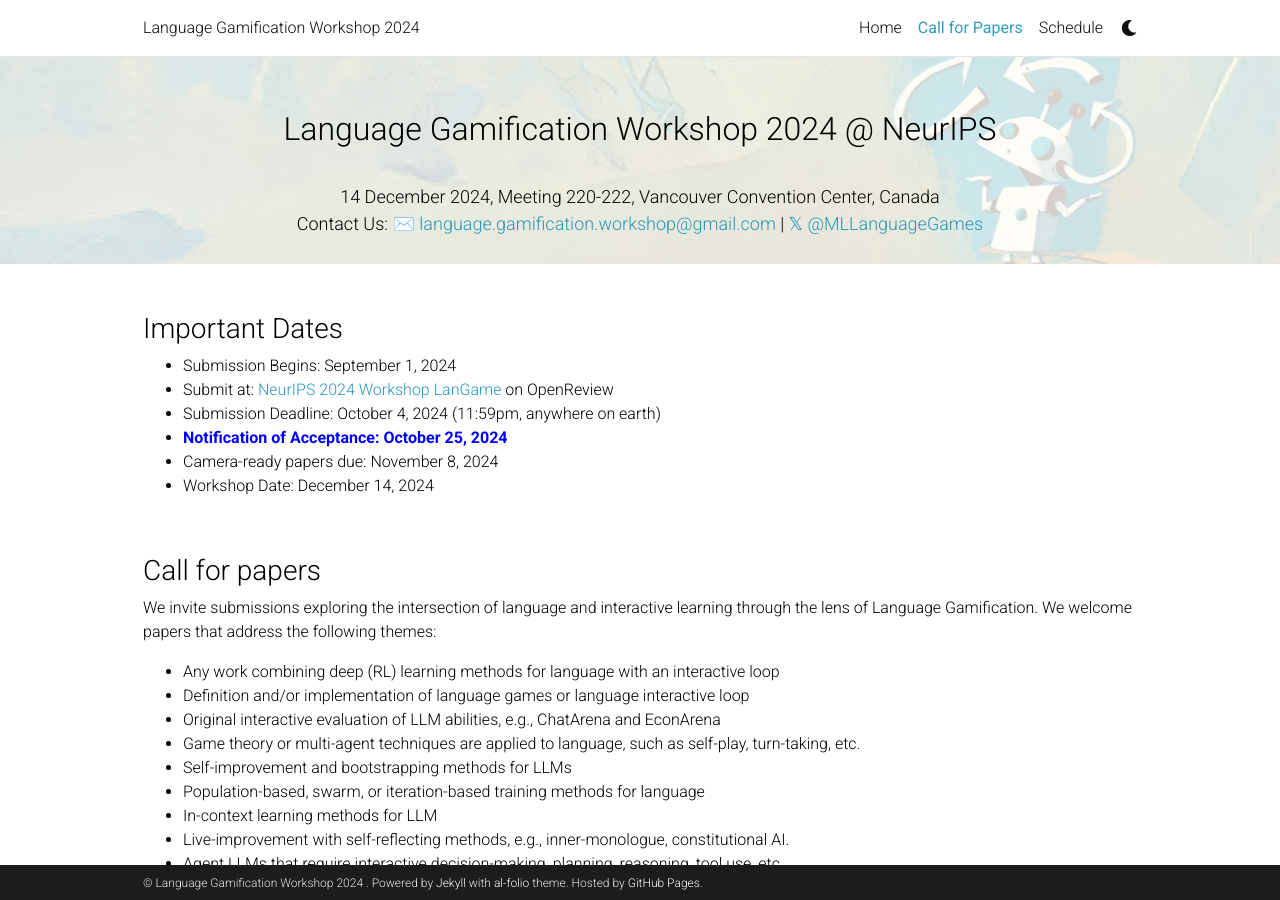
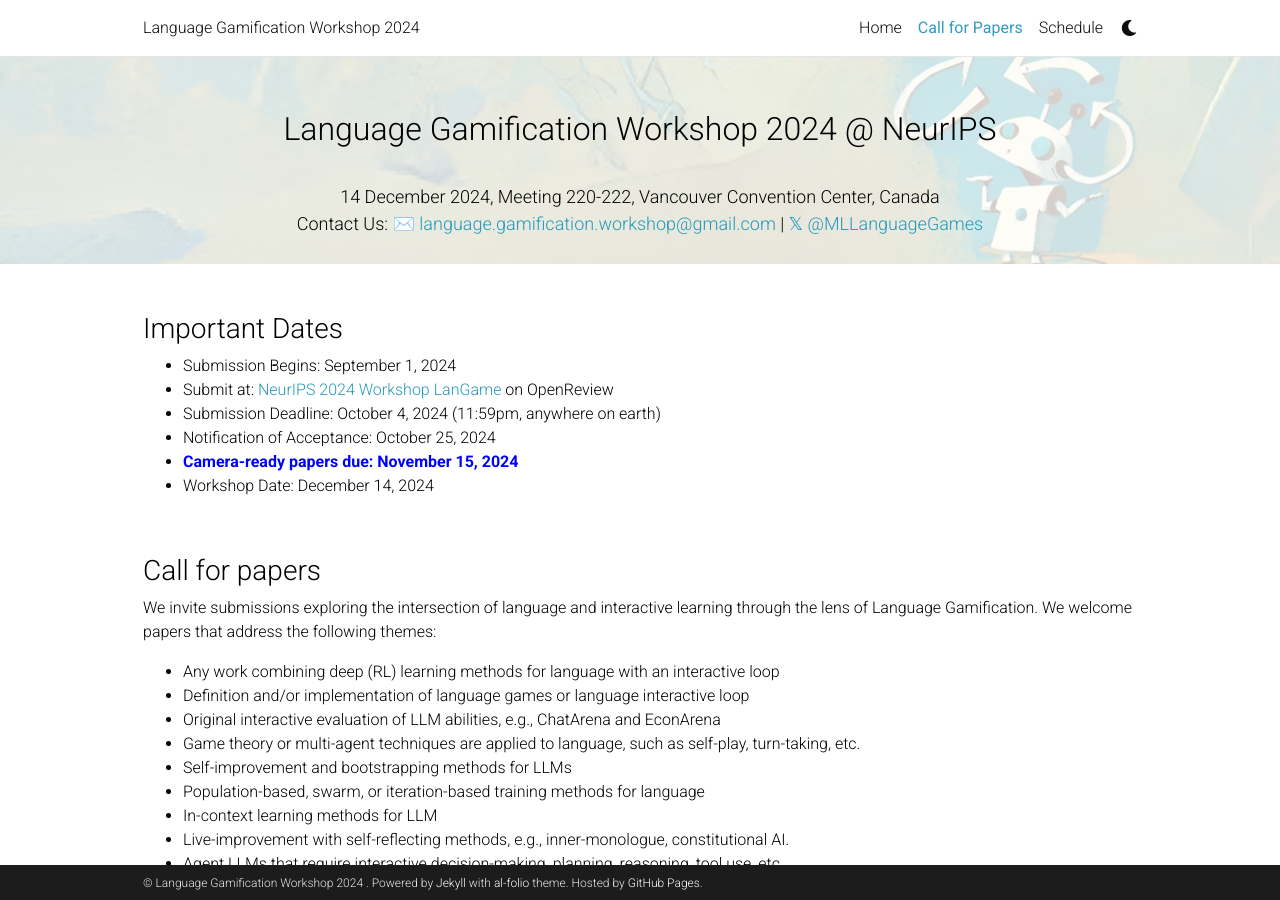
Before and after one commit to opensourcing-foundation-models/opensourcing-foundation-models.github.io, a Jekyll site: the page built from _pages/call_for_paper.md, in a window 1280 px wide and 900 px high. Built offline with Jekyll 4.4.1, drawn with Linux system fonts in a browser that asks for light colours; emoji names are drawn with the system emoji font; comment, search, counter and statistics services are not loaded; a style sheet for code colours, icons or effects is not loaded.

Commit message:
update camera-ready due

```diff
--- a/_pages/call_for_paper.md
+++ b/_pages/call_for_paper.md
@@ -16,8 +16,8 @@ nav_order: 2
 * Submission Begins: September 1, 2024
 * Submit at: [NeurIPS 2024 Workshop LanGame](https://openreview.net/group?id=NeurIPS.cc/2024/Workshop/LanGame) on OpenReview
 * Submission Deadline: October 4, 2024 (11:59pm, anywhere on earth)
-* <span style="color:blue;font-weight:bold;"> Notification of Acceptance: October 25, 2024</span>
-* Camera-ready papers due: November 8, 2024
+* Notification of Acceptance: October 25, 2024
+* <span style="color:blue;font-weight:bold;"> Camera-ready papers due: November 15, 2024</span>
 * Workshop Date: December 14, 2024
 
 <br>
```
